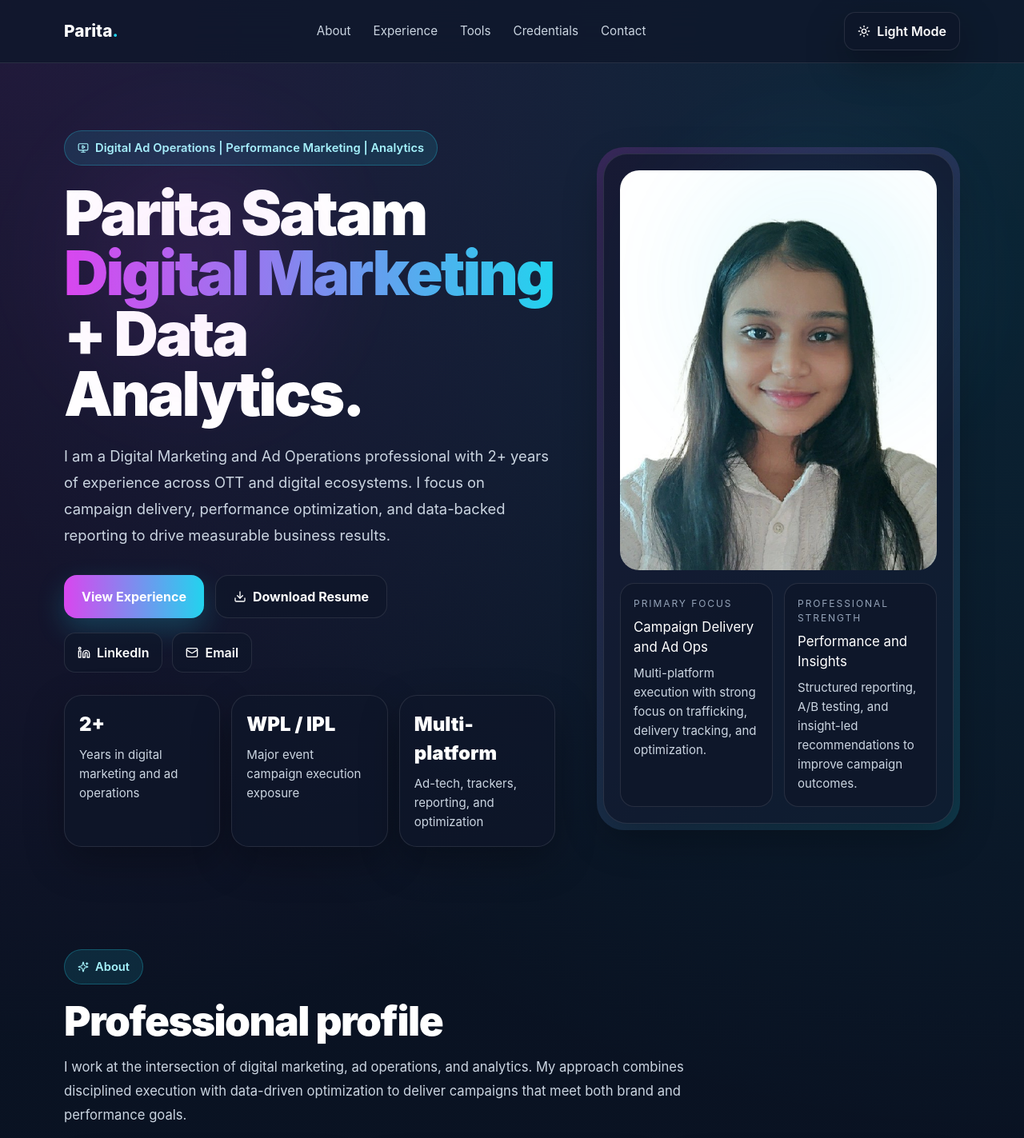
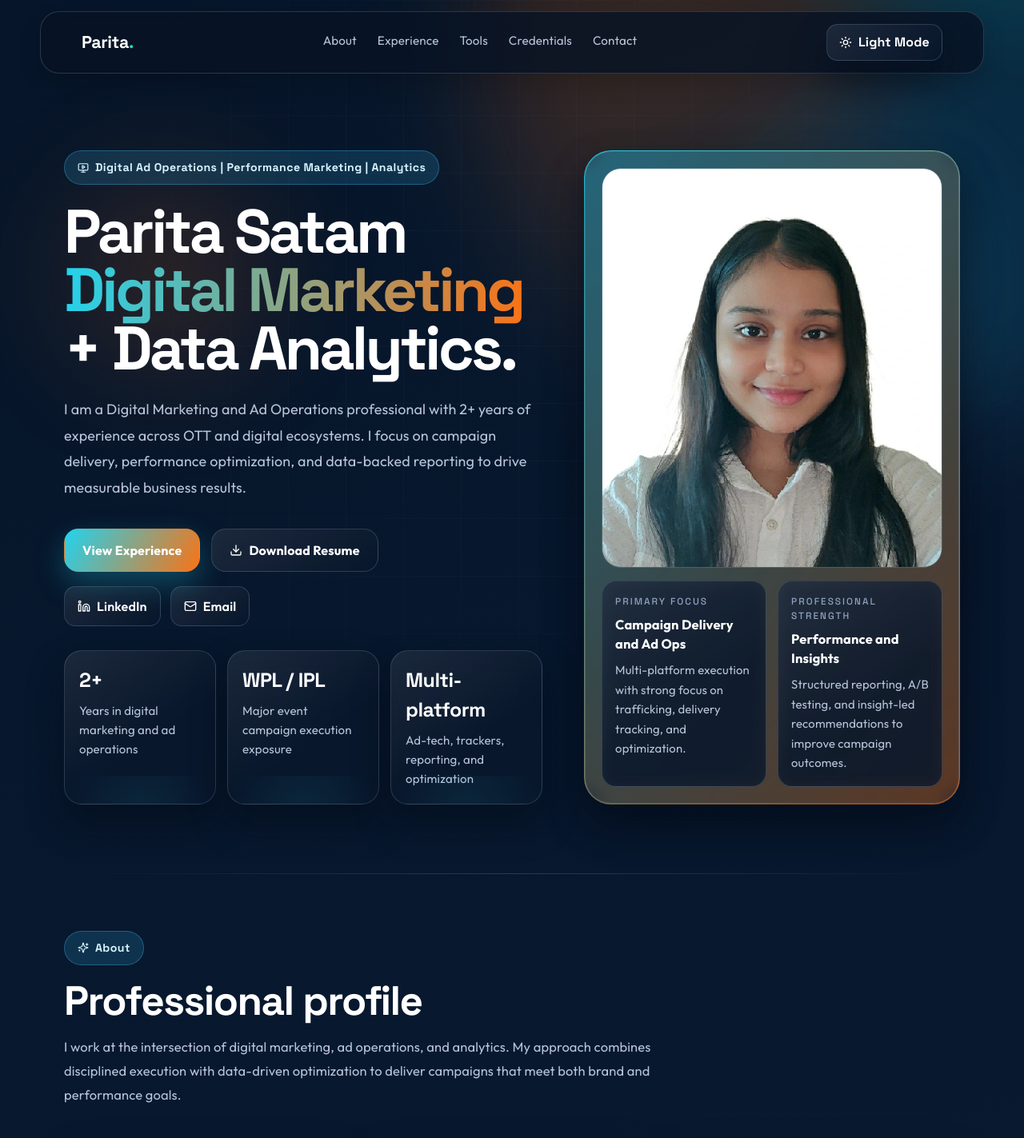
Before and after one commit to paritasatam/portfolio, a React (Vite) app: page / in a window 1280 px wide. Shown: the top 1423 px of the page at 80% size. Built offline with nearby package versions, Linux system fonts and the light colour scheme.

Commit message:
Redesign portfolio visuals with new theme, typography, and motion

```diff
--- a/index.html
+++ b/index.html
@@ -4,6 +4,12 @@
     <meta charset="UTF-8" />
     <meta name="viewport" content="width=device-width, initial-scale=1.0" />
     <title>Parita Satam | Digital Ad Operations Portfolio</title>
+    <link rel="preconnect" href="https://fonts.googleapis.com" />
+    <link rel="preconnect" href="https://fonts.gstatic.com" crossorigin />
+    <link
+      href="https://fonts.googleapis.com/css2?family=Outfit:wght@400;500;600;700;800;900&family=Space+Grotesk:wght@500;700&display=swap"
+      rel="stylesheet"
+    />
     <meta
         name="description"
         content="Parita Satam portfolio showcasing digital ad operations, performance marketing, campaign execution, analytics, and ad-tech experience."
--- a/src/index.css
+++ b/src/index.css
@@ -12,63 +12,83 @@ html {
 
 html.dark {
   color-scheme: dark;
-  --bg: #081120;
-  --bg-soft: #0f172a;
-  --surface: rgba(15, 23, 42, 0.78);
-  --surface-strong: rgba(15, 23, 42, 0.9);
-  --border: rgba(255, 255, 255, 0.1);
-  --text: #f8fafc;
-  --muted: #cbd5e1;
-  --muted-2: #94a3b8;
+  --bg: #061529;
+  --bg-soft: #0e2340;
+  --surface: rgba(10, 24, 44, 0.72);
+  --surface-strong: rgba(8, 19, 36, 0.92);
+  --border: rgba(147, 170, 197, 0.24);
+  --text: #eaf2ff;
+  --muted: #b7c4d9;
+  --muted-2: #90a3be;
   --heading: #ffffff;
-  --badge-bg: rgba(34, 211, 238, 0.12);
-  --badge-border: rgba(34, 211, 238, 0.28);
-  --badge-text: #a5f3fc;
-  --primary-start: #d946ef;
-  --primary-end: #22d3ee;
-  --pill-bg: rgba(34, 211, 238, 0.14);
-  --pill-border: rgba(34, 211, 238, 0.22);
-  --pill-text: #cffafe;
-  --card-shadow: 0 18px 50px rgba(0, 0, 0, 0.28);
+  --accent: #2dd4bf;
+  --accent-2: #f97316;
+  --accent-3: #38bdf8;
+  --badge-bg: rgba(56, 189, 248, 0.16);
+  --badge-border: rgba(56, 189, 248, 0.34);
+  --badge-text: #d9f4ff;
+  --primary-start: #22d3ee;
+  --primary-end: #f97316;
+  --pill-bg: rgba(34, 211, 238, 0.13);
+  --pill-border: rgba(56, 189, 248, 0.32);
+  --pill-text: #dff8ff;
+  --card-shadow: 0 24px 46px rgba(2, 9, 20, 0.45);
+  --grid-line: rgba(148, 163, 184, 0.12);
+  --spotlight-a: rgba(249, 115, 22, 0.34);
+  --spotlight-b: rgba(34, 211, 238, 0.3);
+  --surface-highlight: rgba(255, 255, 255, 0.08);
 }
 
 html.light {
   color-scheme: light;
-  --bg: #f6f8fc;
-  --bg-soft: #eef2ff;
-  --surface: rgba(255, 255, 255, 0.88);
-  --surface-strong: rgba(255, 255, 255, 0.96);
-  --border: rgba(15, 23, 42, 0.08);
-  --text: #1e293b;
-  --muted: #475569;
-  --muted-2: #64748b;
-  --heading: #0f172a;
-  --badge-bg: rgba(34, 211, 238, 0.12);
-  --badge-border: rgba(8, 145, 178, 0.18);
-  --badge-text: #0f766e;
-  --primary-start: #c026d3;
-  --primary-end: #0891b2;
-  --pill-bg: rgba(34, 211, 238, 0.1);
-  --pill-border: rgba(8, 145, 178, 0.14);
-  --pill-text: #0f766e;
-  --card-shadow: 0 18px 50px rgba(15, 23, 42, 0.08);
+  --bg: #f6f9ff;
+  --bg-soft: #e9f3ff;
+  --surface: rgba(255, 255, 255, 0.86);
+  --surface-strong: rgba(255, 255, 255, 0.95);
+  --border: rgba(15, 23, 42, 0.12);
+  --text: #1a2a43;
+  --muted: #435773;
+  --muted-2: #607795;
+  --heading: #06162c;
+  --accent: #0f766e;
+  --accent-2: #ea580c;
+  --accent-3: #0284c7;
+  --badge-bg: rgba(14, 165, 233, 0.14);
+  --badge-border: rgba(2, 132, 199, 0.24);
+  --badge-text: #0f4f7a;
+  --primary-start: #0284c7;
+  --primary-end: #ea580c;
+  --pill-bg: rgba(14, 165, 233, 0.11);
+  --pill-border: rgba(2, 132, 199, 0.2);
+  --pill-text: #0f4f7a;
+  --card-shadow: 0 18px 40px rgba(15, 23, 42, 0.12);
+  --grid-line: rgba(100, 116, 139, 0.1);
+  --spotlight-a: rgba(249, 115, 22, 0.2);
+  --spotlight-b: rgba(14, 165, 233, 0.2);
+  --surface-highlight: rgba(255, 255, 255, 0.62);
+}
+
+* {
+  box-sizing: border-box;
+}
+
+::selection {
+  background: color-mix(in srgb, var(--primary-end) 36%, white 12%);
+  color: #051120;
 }
 
 body {
   margin: 0;
   min-width: 320px;
   min-height: 100vh;
+  color: var(--text);
   background:
-    radial-gradient(circle at top left, rgba(217, 70, 239, 0.12), transparent 22%),
-    radial-gradient(circle at top right, rgba(34, 211, 238, 0.12), transparent 24%),
-    linear-gradient(to bottom, var(--bg), var(--bg-soft));
-  color: var(--text);
-  transition: background 0.3s ease, color 0.3s ease;
-  font-family: Inter, ui-sans-serif, system-ui, -apple-system, BlinkMacSystemFont, "Segoe UI", sans-serif;
-}
-
-* {
-  box-sizing: border-box;
+    radial-gradient(1200px 680px at -10% -10%, var(--spotlight-a), transparent 68%),
+    radial-gradient(1000px 620px at 110% -5%, var(--spotlight-b), transparent 65%),
+    linear-gradient(160deg, var(--bg), var(--bg-soft));
+  font-family: 'Outfit', 'Avenir Next', 'Segoe UI', sans-serif;
+  letter-spacing: 0.01em;
+  transition: background 0.45s ease, color 0.25s ease;
 }
 
 a {
@@ -84,11 +104,78 @@ img {
 .app-shell {
   position: relative;
   overflow-x: hidden;
+  isolation: isolate;
+}
+
+.app-shell::before {
+  content: '';
+  position: fixed;
+  inset: 0;
+  pointer-events: none;
+  z-index: -2;
+  background-image:
+    linear-gradient(to right, var(--grid-line) 1px, transparent 1px),
+    linear-gradient(to bottom, var(--grid-line) 1px, transparent 1px);
+  background-size: 72px 72px;
+  mask-image: radial-gradient(circle at center, black 34%, transparent 92%);
+  opacity: 0.34;
+}
+
+.app-shell::after {
+  content: '';
+  position: fixed;
+  width: 78vw;
+  height: 78vw;
+  right: -26vw;
+  top: -36vw;
+  pointer-events: none;
+  z-index: -3;
+  border-radius: 999px;
+  background: conic-gradient(
+    from 150deg,
+    rgba(56, 189, 248, 0.12),
+    rgba(249, 115, 22, 0.18),
+    rgba(45, 212, 191, 0.08),
+    rgba(56, 189, 248, 0.12)
+  );
+  filter: blur(72px) saturate(135%);
+  animation: driftBackground 18s ease-in-out infinite alternate;
+}
+
+@keyframes driftBackground {
+  0% {
+    transform: translate3d(0, 0, 0) rotate(0deg);
+  }
+
+  100% {
+    transform: translate3d(-40px, 24px, 0) rotate(16deg);
+  }
+}
+
+@keyframes glowFloat {
+  0% {
+    transform: translate3d(0, 0, 0) scale(1);
+  }
+
+  100% {
+    transform: translate3d(0, -14px, 0) scale(1.07);
+  }
+}
+
+@keyframes shineSweep {
+  0% {
+    transform: translateX(-120%);
+  }
+
+  100% {
+    transform: translateX(130%);
+  }
 }
 
 .container {
   width: min(1120px, calc(100% - 48px));
   margin: 0 auto;
+  position: relative;
 }
 
 .container.narrow {
@@ -97,11 +184,15 @@ img {
 
 .site-header {
   position: sticky;
-  top: 0;
-  z-index: 50;
-  backdrop-filter: blur(18px);
+  top: 14px;
+  z-index: 60;
+  width: min(1180px, calc(100% - 28px));
+  margin: 14px auto 0;
+  border: 1px solid var(--border);
+  border-radius: 24px;
+  backdrop-filter: blur(16px);
   background: color-mix(in srgb, var(--surface-strong) 88%, transparent);
-  border-bottom: 1px solid var(--border);
+  box-shadow: 0 12px 28px rgba(0, 0, 0, 0.16);
 }
 
 .nav-row {
@@ -109,28 +200,55 @@ img {
   align-items: center;
   justify-content: space-between;
   gap: 16px;
-  min-height: 78px;
+  min-height: 76px;
+  padding: 0 22px;
 }
 
 .brand {
-  font-size: 1.3rem;
-  font-weight: 800;
+  font-family: 'Space Grotesk', 'Outfit', sans-serif;
+  font-size: 1.34rem;
+  font-weight: 700;
+  letter-spacing: -0.02em;
   color: var(--heading);
 }
 
 .brand span {
-  color: #22d3ee;
+  color: var(--accent);
 }
 
 .desktop-nav {
   display: flex;
-  gap: 28px;
+  gap: 26px;
   font-size: 0.95rem;
   color: var(--muted);
 }
 
+.desktop-nav a {
+  position: relative;
+  padding-bottom: 4px;
+  transition: color 0.2s ease;
+}
+
+.desktop-nav a::after {
+  content: '';
+  position: absolute;
+  left: 0;
+  bottom: -2px;
+  width: 100%;
+  height: 2px;
+  border-radius: 999px;
+  background: linear-gradient(90deg, var(--primary-start), var(--primary-end));
+  transform: scaleX(0);
+  transform-origin: left;
+  transition: transform 0.24s ease;
+}
+
 .desktop-nav a:hover {
   color: var(--heading);
+}
+
+.desktop-nav a:hover::after {
+  transform: scaleX(1);
 }
 
 .desktop-actions {
@@ -147,15 +265,17 @@ img {
   width: 42px;
   border-radius: 12px;
   border: 1px solid var(--border);
-  background: var(--surface);
+  background: color-mix(in srgb, var(--surface) 92%, transparent);
   color: var(--heading);
 }
 
 .mobile-menu {
   display: none;
-  padding: 0 24px 20px;
+  padding: 0 22px 20px;
   border-top: 1px solid var(--border);
-  background: color-mix(in srgb, var(--surface-strong) 94%, transparent);
+  background: color-mix(in srgb, var(--surface-strong) 92%, transparent);
+  border-bottom-left-radius: 24px;
+  border-bottom-right-radius: 24px;
 }
 
 .mobile-menu a {
@@ -168,28 +288,33 @@ img {
   display: inline-flex;
   align-items: center;
   gap: 8px;
-  padding: 11px 16px;
+  padding: 10px 15px;
   border-radius: 14px;
   border: 1px solid var(--border);
-  background: var(--surface);
+  background:
+    linear-gradient(135deg, var(--surface-highlight), transparent),
+    color-mix(in srgb, var(--surface) 92%, transparent);
   color: var(--heading);
   font-weight: 600;
+  font-family: 'Space Grotesk', 'Outfit', sans-serif;
   box-shadow: var(--card-shadow);
   cursor: pointer;
+  transition: transform 0.2s ease, box-shadow 0.2s ease;
 }
 
 .theme-toggle:hover {
   transform: translateY(-1px);
+  box-shadow: 0 14px 30px rgba(0, 0, 0, 0.18);
 }
 
 .hero-section {
   position: relative;
-  padding: 84px 0 56px;
+  padding: 96px 0 74px;
 }
 
 .hero-grid {
   display: grid;
-  grid-template-columns: 1.15fr 0.85fr;
+  grid-template-columns: 1.12fr 0.88fr;
   gap: 52px;
   align-items: center;
 }
@@ -197,25 +322,27 @@ img {
 .hero-glow {
   position: absolute;
   border-radius: 999px;
-  filter: blur(70px);
-  opacity: 0.55;
+  filter: blur(68px);
+  opacity: 0.68;
   pointer-events: none;
+  animation: glowFloat 7.5s ease-in-out infinite alternate;
 }
 
 .hero-glow-left {
-  left: 8%;
-  top: 110px;
-  width: 280px;
-  height: 280px;
-  background: rgba(217, 70, 239, 0.16);
+  left: max(3%, calc(50% - 620px));
+  top: 94px;
+  width: 340px;
+  height: 340px;
+  background: radial-gradient(circle, rgba(249, 115, 22, 0.36), transparent 70%);
 }
 
 .hero-glow-right {
-  right: 8%;
-  top: 120px;
-  width: 320px;
-  height: 320px;
-  background: rgba(34, 211, 238, 0.16);
+  right: max(3%, calc(50% - 620px));
+  top: 86px;
+  width: 360px;
+  height: 360px;
+  background: radial-gradient(circle, rgba(34, 211, 238, 0.32), transparent 70%);
+  animation-delay: 1.1s;
 }
 
 .hero-badge,
@@ -228,31 +355,35 @@ img {
   background: var(--badge-bg);
   border: 1px solid var(--badge-border);
   color: var(--badge-text);
-  font-size: 0.92rem;
-  font-weight: 600;
+  font-size: 0.88rem;
+  font-weight: 700;
+  letter-spacing: 0.03em;
+  font-family: 'Space Grotesk', 'Outfit', sans-serif;
 }
 
 .hero-title {
   margin: 22px 0 0;
-  font-size: clamp(3rem, 6vw, 5.4rem);
-  line-height: 0.98;
-  letter-spacing: -0.04em;
-  font-weight: 900;
+  font-family: 'Space Grotesk', 'Outfit', sans-serif;
+  font-size: clamp(3.2rem, 6vw, 5.8rem);
+  line-height: 0.95;
+  letter-spacing: -0.05em;
+  font-weight: 700;
   color: var(--heading);
+  text-wrap: balance;
 }
 
 .hero-title span {
-  background: linear-gradient(90deg, var(--primary-start), var(--primary-end));
+  background: linear-gradient(96deg, var(--primary-start), var(--primary-end));
   -webkit-background-clip: text;
   -webkit-text-fill-color: transparent;
   background-clip: text;
 }
 
 .hero-copy {
-  max-width: 720px;
+  max-width: 700px;
   margin-top: 24px;
-  font-size: 1.15rem;
-  line-height: 1.8;
+  font-size: 1.12rem;
+  line-height: 1.82;
   color: var(--muted);
 }
 
@@ -260,32 +391,56 @@ img {
   display: flex;
   flex-wrap: wrap;
   gap: 14px;
-  margin-top: 32px;
+  margin-top: 34px;
 }
 
 .btn {
+  position: relative;
+  overflow: hidden;
+  isolation: isolate;
   display: inline-flex;
   align-items: center;
   gap: 8px;
   padding: 14px 22px;
-  border-radius: 16px;
+  border-radius: 18px;
   font-weight: 700;
-  transition: transform 0.18s ease;
+  border: 1px solid transparent;
+  transition: transform 0.2s ease, box-shadow 0.25s ease;
+}
+
+.btn::after {
+  content: '';
+  position: absolute;
+  inset: 0;
+  background: linear-gradient(
+    110deg,
+    transparent 22%,
+    rgba(255, 255, 255, 0.28),
+    transparent 76%
+  );
+  transform: translateX(-120%);
+  z-index: -1;
 }
 
 .btn:hover {
-  transform: translateY(-1px);
+  transform: translateY(-2px);
+}
+
+.btn:hover::after {
+  animation: shineSweep 0.85s ease;
 }
 
 .btn-primary {
-  background: linear-gradient(90deg, var(--primary-start), var(--primary-end));
+  background: linear-gradient(120deg, var(--primary-start), var(--primary-end));
   color: white;
-  box-shadow: 0 14px 34px rgba(34, 211, 238, 0.22);
+  box-shadow: 0 14px 36px rgba(34, 211, 238, 0.28);
 }
 
 .btn-secondary {
-  background: var(--surface);
-  border: 1px solid var(--border);
+  background:
+    linear-gradient(145deg, var(--surface-highlight), transparent),
+    color-mix(in srgb, var(--surface) 92%, transparent);
+  border-color: var(--border);
   color: var(--heading);
 }
 
@@ -302,17 +457,25 @@ img {
   gap: 8px;
   padding: 12px 16px;
   border-radius: 14px;
-  background: var(--surface);
+  background:
+    linear-gradient(145deg, var(--surface-highlight), transparent),
+    color-mix(in srgb, var(--surface) 92%, transparent);
   border: 1px solid var(--border);
   color: var(--heading);
   font-weight: 600;
+  transition: transform 0.2s ease, box-shadow 0.2s ease;
+}
+
+.social-link:hover {
+  transform: translateY(-2px);
+  box-shadow: 0 16px 28px rgba(0, 0, 0, 0.14);
 }
 
 .stats-grid {
   display: grid;
   grid-template-columns: repeat(3, 1fr);
   gap: 14px;
-  margin-top: 28px;
+  margin-top: 30px;
 }
 
 .stat-card,
@@ -323,20 +486,42 @@ img {
 .profile-card,
 .mini-card,
 .job-period {
-  background: var(--surface);
+  background:
+    linear-gradient(145deg, var(--surface-highlight), transparent 58%),
+    color-mix(in srgb, var(--surface) 90%, transparent);
   border: 1px solid var(--border);
+  backdrop-filter: blur(10px);
 }
 
 .stat-card {
+  position: relative;
+  overflow: hidden;
   padding: 18px;
   border-radius: 22px;
   box-shadow: var(--card-shadow);
+  transition: transform 0.24s ease, box-shadow 0.24s ease;
+}
+
+.stat-card::after {
+  content: '';
+  position: absolute;
+  inset: auto -20% -38% -20%;
+  height: 56%;
+  background: radial-gradient(circle, rgba(34, 211, 238, 0.3), transparent 68%);
+  opacity: 0.32;
+}
+
+.stat-card:hover {
+  transform: translateY(-3px);
+  box-shadow: 0 22px 40px rgba(2, 9, 20, 0.32);
 }
 
 .stat-value {
   margin: 0;
-  font-size: 1.5rem;
-  font-weight: 900;
+  font-family: 'Space Grotesk', 'Outfit', sans-serif;
+  font-size: 1.56rem;
+  letter-spacing: -0.02em;
+  font-weight: 700;
   color: var(--heading);
 }
 
@@ -348,14 +533,15 @@ img {
 }
 
 .profile-shell {
-  padding: 8px;
+  padding: 1px;
   border-radius: 34px;
-  background: linear-gradient(135deg, rgba(217, 70, 239, 0.18), rgba(34, 211, 238, 0.18));
+  background: linear-gradient(130deg, var(--primary-start), var(--primary-end));
+  box-shadow: 0 26px 54px rgba(2, 9, 20, 0.26);
 }
 
 .profile-card {
   padding: 20px;
-  border-radius: 30px;
+  border-radius: 33px;
   box-shadow: var(--card-shadow);
 }
 
@@ -365,6 +551,7 @@ img {
   object-fit: cover;
   object-position: center;
   border-radius: 24px;
+  border: 1px solid var(--border);
 }
 
 .profile-mini-grid {
@@ -381,35 +568,50 @@ img {
 
 .mini-label {
   margin: 0;
-  font-size: 0.75rem;
-  letter-spacing: 0.16em;
+  font-size: 0.74rem;
+  letter-spacing: 0.17em;
   text-transform: uppercase;
   color: var(--muted-2);
+  font-family: 'Space Grotesk', 'Outfit', sans-serif;
 }
 
 .mini-card h3 {
   margin: 8px 0 0;
   color: var(--heading);
-  font-size: 1.05rem;
+  font-size: 1.03rem;
+  font-weight: 700;
 }
 
 .mini-card p:last-child {
   margin: 8px 0 0;
   color: var(--muted);
-  line-height: 1.6;
-  font-size: 0.94rem;
+  line-height: 1.65;
+  font-size: 0.93rem;
 }
 
 .page-section {
-  padding: 72px 0;
+  position: relative;
+  padding: 84px 0;
+}
+
+.page-section::before {
+  content: '';
+  position: absolute;
+  left: 50%;
+  top: 12px;
+  width: min(1120px, calc(100% - 48px));
+  height: 1px;
+  transform: translateX(-50%);
+  background: linear-gradient(90deg, transparent, var(--border), transparent);
 }
 
 .section-title {
   margin: 18px 0 0;
-  font-size: clamp(2rem, 4vw, 3.25rem);
-  line-height: 1.08;
+  font-family: 'Space Grotesk', 'Outfit', sans-serif;
+  font-size: clamp(2.06rem, 4vw, 3.45rem);
+  line-height: 1.05;
   letter-spacing: -0.03em;
-  font-weight: 900;
+  font-weight: 700;
   color: var(--heading);
 }
 
@@ -417,8 +619,8 @@ img {
   margin-top: 16px;
   max-width: 780px;
   color: var(--muted);
-  line-height: 1.8;
-  font-size: 1.04rem;
+  line-height: 1.82;
+  font-size: 1.03rem;
 }
 
 .card-grid {
@@ -435,9 +637,26 @@ img {
 }
 
 .panel {
+  position: relative;
+  overflow: hidden;
   padding: 26px;
   border-radius: 28px;
   box-shadow: var(--card-shadow);
+  transition: transform 0.24s ease, box-shadow 0.24s ease;
+}
+
+.panel::before {
+  content: '';
+  position: absolute;
+  inset: -20% 58% auto -20%;
+  height: 68%;
+  background: radial-gradient(circle, rgba(56, 189, 248, 0.22), transparent 72%);
+  pointer-events: none;
+}
+
+.panel:hover {
+  transform: translateY(-4px);
+  box-shadow: 0 26px 44px rgba(2, 9, 20, 0.3);
 }
 
 .panel.large {
@@ -457,8 +676,8 @@ img {
 
 .panel-title {
   margin: 16px 0 0;
-  font-size: 1.25rem;
-  font-weight: 800;
+  font-size: 1.22rem;
+  font-weight: 700;
   color: var(--heading);
 }
 
@@ -482,15 +701,17 @@ img {
 
 .job-role {
   margin: 0;
-  font-size: 1.9rem;
+  font-family: 'Space Grotesk', 'Outfit', sans-serif;
+  font-size: 1.86rem;
   color: var(--heading);
-  font-weight: 800;
+  font-weight: 700;
+  line-height: 1.1;
 }
 
 .job-company {
   margin: 8px 0 0;
-  font-size: 1.15rem;
-  color: #22d3ee;
+  font-size: 1.12rem;
+  color: var(--accent);
   font-weight: 700;
 }
 
@@ -498,7 +719,8 @@ img {
   padding: 12px 16px;
   border-radius: 999px;
   color: var(--muted);
-  font-size: 0.92rem;
+  font-size: 0.9rem;
+  font-family: 'Space Grotesk', 'Outfit', sans-serif;
 }
 
 .bullet-stack {
@@ -518,12 +740,12 @@ img {
 .bullet-card p {
   margin: 0;
   color: var(--muted);
-  line-height: 1.7;
+  line-height: 1.72;
 }
 
 .bullet-icon {
   flex-shrink: 0;
-  color: #34d399;
+  color: var(--accent-2);
   margin-top: 2px;
 }
 
@@ -539,8 +761,14 @@ img {
   background: var(--pill-bg);
   border: 1px solid var(--pill-border);
   color: var(--pill-text);
-  font-size: 0.92rem;
+  font-size: 0.9rem;
   font-weight: 700;
+  transition: transform 0.2s ease, box-shadow 0.2s ease;
+}
+
+.tool-pill:hover {
+  transform: translateY(-2px);
+  box-shadow: 0 10px 18px rgba(2, 9, 20, 0.22);
 }
 
 .simple-stack {
@@ -561,11 +789,17 @@ img {
   padding: 22px;
   border-radius: 22px;
   box-shadow: var(--card-shadow);
+  transition: transform 0.24s ease, box-shadow 0.24s ease;
+}
+
+.contact-card:hover {
+  transform: translateY(-4px);
+  box-shadow: 0 24px 40px rgba(2, 9, 20, 0.28);
 }
 
 .contact-card h3 {
   margin: 14px 0 0;
-  font-size: 1.1rem;
+  font-size: 1.08rem;
   color: var(--heading);
 }
 
@@ -575,11 +809,23 @@ img {
 }
 
 .site-footer {
-  padding: 28px 24px 36px;
+  padding: 30px 24px 38px;
   text-align: center;
   color: var(--muted-2);
   border-top: 1px solid var(--border);
-  margin-top: 10px;
+  margin-top: 20px;
+  background: color-mix(in srgb, var(--surface) 70%, transparent);
+}
+
+@media (max-width: 1080px) {
+  .hero-grid {
+    grid-template-columns: 1.04fr 0.96fr;
+    gap: 34px;
+  }
+
+  .hero-title {
+    font-size: clamp(3rem, 6vw, 4.9rem);
+  }
 }
 
 @media (max-width: 980px) {
@@ -597,7 +843,11 @@ img {
   }
 
   .hero-section {
-    padding-top: 56px;
+    padding-top: 68px;
+  }
+
+  .profile-image {
+    height: 450px;
   }
 }
 
@@ -619,11 +869,29 @@ img {
 @media (max-width: 640px) {
   .container,
   .container.narrow {
-    width: min(100% - 28px, 1120px);
+    width: min(100% - 24px, 1120px);
+  }
+
+  .site-header {
+    top: 8px;
+    width: calc(100% - 16px);
+    margin-top: 8px;
+    border-radius: 18px;
+  }
+
+  .nav-row,
+  .mobile-menu {
+    padding-left: 14px;
+    padding-right: 14px;
   }
 
   .hero-title {
-    font-size: 2.85rem;
+    font-size: 2.72rem;
+  }
+
+  .hero-copy {
+    font-size: 1rem;
+    line-height: 1.75;
   }
 
   .panel,
@@ -633,7 +901,7 @@ img {
   }
 
   .profile-image {
-    height: 380px;
+    height: 360px;
   }
 
   .btn,
@@ -648,3 +916,12 @@ img {
     flex-direction: column;
   }
 }
+
+@media (prefers-reduced-motion: reduce) {
+  *,
+  *::before,
+  *::after {
+    animation: none !important;
+    transition: none !important;
+  }
+}
```
